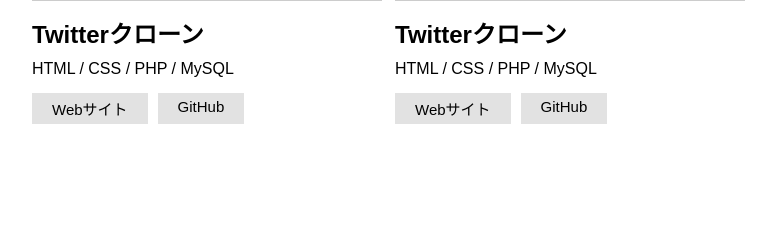
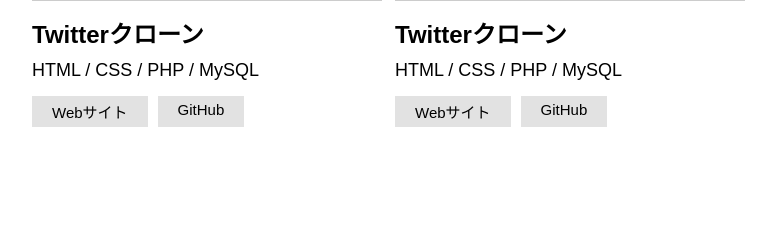
Before and after one commit to rikumiyamoto0926/portfolio, a PHP site: page / in a window 1280 px wide. Shown: the part 1176-1403 px from the top of the page, without its empty margins (108-884 px from the left). Before the commit the page ends 1300 px from the top, so only its background shows below. Run offline with PHP 8.4, Linux system fonts and the light colour scheme.

Commit message:
Worksのレイアウト” git commit -m Worksのレイアウト”

```diff
--- a/style.css
+++ b/style.css
@@ -116,7 +116,7 @@ body{
     margin: 10px 0;
 }
 
-.works-list li span {}
+.works-list li span {font-size: 18px;}
 
 .works-list .link {
     display: flex;
```
